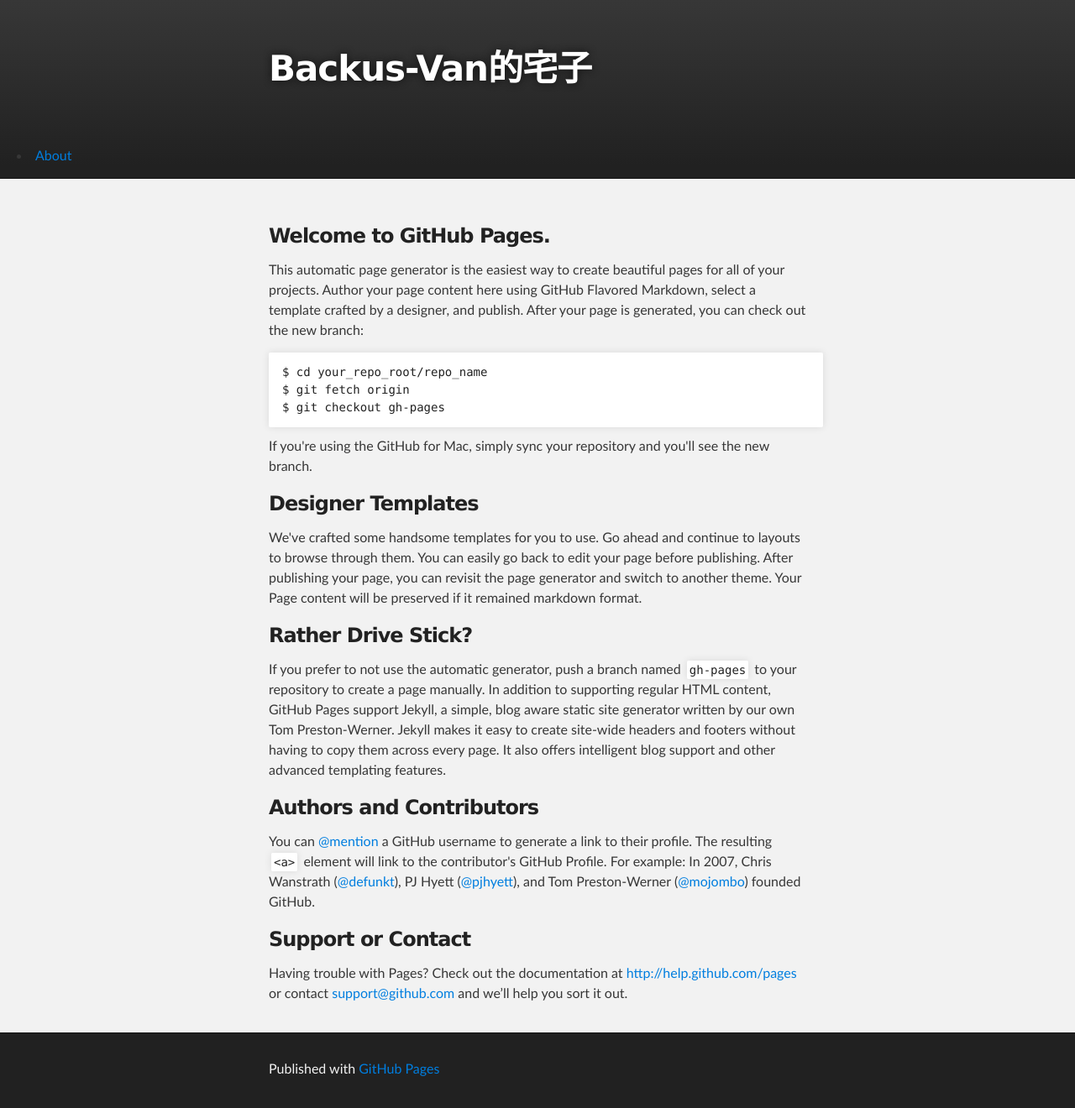
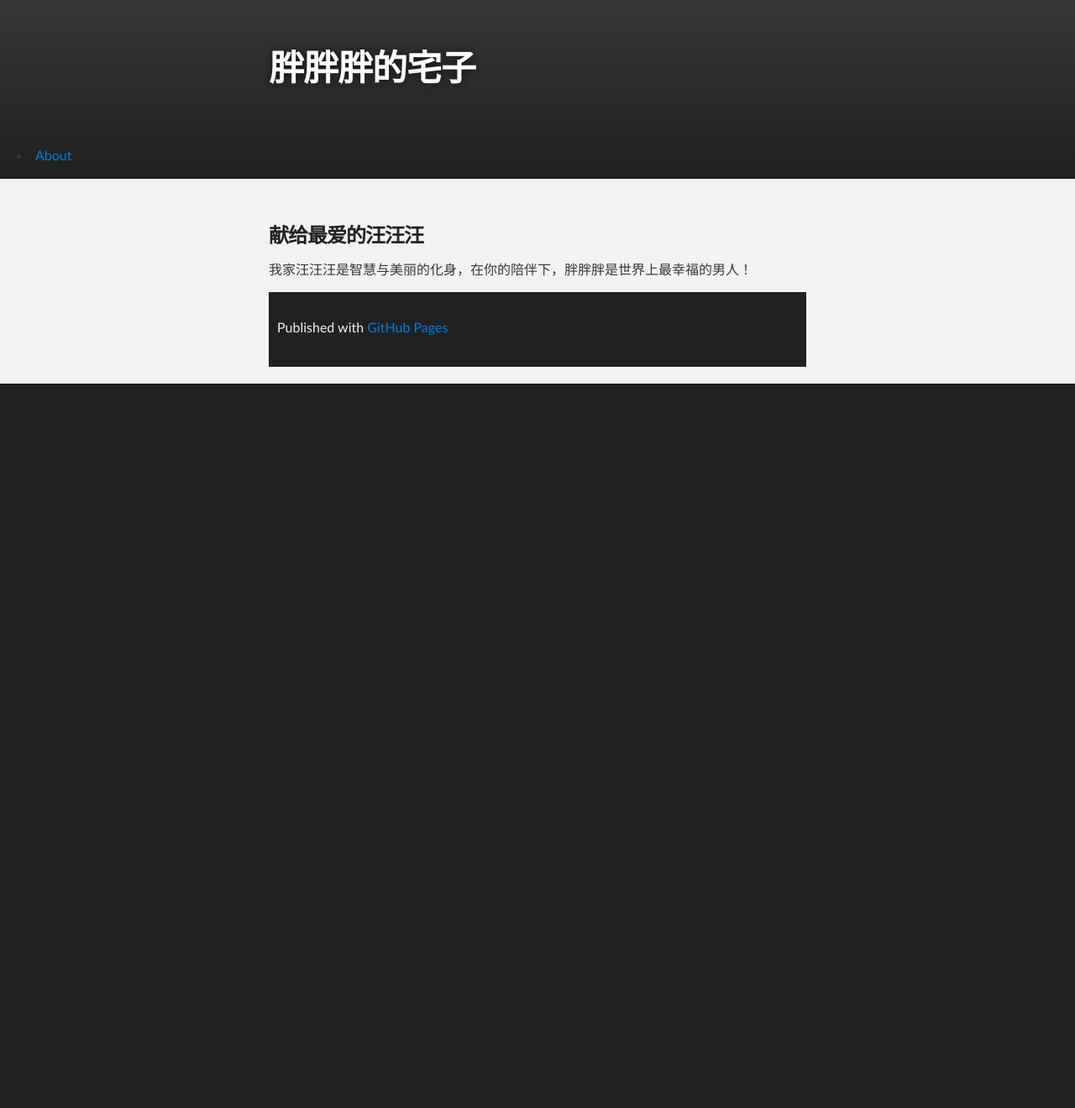
Before and after one commit to backus-van/backus-van.github.io, a plain HTML site: page index.html in a window 1280 px wide. Shown: the whole page at 84% size. After the commit the page ends 800 px from the top, so only its background shows below. Drawn offline with Linux system fonts and the light colour scheme.

Commit message:
Update index.html

```diff
--- a/index.html
+++ b/index.html
@@ -8,7 +8,7 @@
 
     <link rel="stylesheet" type="text/css" media="screen" href="stylesheets/stylesheet.css">
 
-    <title>Backus-Van的宅子</title>
+    <title>胖胖胖的宅子</title>
   </head>
 
   <body>
@@ -17,7 +17,7 @@
     <div id="header_wrap" class="outer">
         <header class="inner">
 
-          <h1 id="project_title">Backus-Van的宅子</h1>
+          <h1 id="project_title">胖胖胖的宅子</h1>
           <h2 id="project_tagline"></h2>
 
         </header>
@@ -32,38 +32,10 @@
     <div id="main_content_wrap" class="outer">
       <section id="main_content" class="inner">
         <h3>
-<a name="welcome-to-github-pages" class="anchor" href="#welcome-to-github-pages"><span class="octicon octicon-link"></span></a>Welcome to GitHub Pages.</h3>
+<a name="welcome-to-github-pages" class="anchor" href="#welcome-to-github-pages"><span class="octicon octicon-link"></span></a>献给最爱的汪汪汪</h3>
 
-<p>This automatic page generator is the easiest way to create beautiful pages for all of your projects. Author your page content here using GitHub Flavored Markdown, select a template crafted by a designer, and publish. After your page is generated, you can check out the new branch:</p>
+<p>我家汪汪汪是智慧与美丽的化身，在你的陪伴下，胖胖胖是世界上最幸福的男人！</p>
 
-<pre><code>$ cd your_repo_root/repo_name
-$ git fetch origin
-$ git checkout gh-pages
-</code></pre>
-
-<p>If you're using the GitHub for Mac, simply sync your repository and you'll see the new branch.</p>
-
-<h3>
-<a name="designer-templates" class="anchor" href="#designer-templates"><span class="octicon octicon-link"></span></a>Designer Templates</h3>
-
-<p>We've crafted some handsome templates for you to use. Go ahead and continue to layouts to browse through them. You can easily go back to edit your page before publishing. After publishing your page, you can revisit the page generator and switch to another theme. Your Page content will be preserved if it remained markdown format.</p>
-
-<h3>
-<a name="rather-drive-stick" class="anchor" href="#rather-drive-stick"><span class="octicon octicon-link"></span></a>Rather Drive Stick?</h3>
-
-<p>If you prefer to not use the automatic generator, push a branch named <code>gh-pages</code> to your repository to create a page manually. In addition to supporting regular HTML content, GitHub Pages support Jekyll, a simple, blog aware static site generator written by our own Tom Preston-Werner. Jekyll makes it easy to create site-wide headers and footers without having to copy them across every page. It also offers intelligent blog support and other advanced templating features.</p>
-
-<h3>
-<a name="authors-and-contributors" class="anchor" href="#authors-and-contributors"><span class="octicon octicon-link"></span></a>Authors and Contributors</h3>
-
-<p>You can <a href="https://github.com/blog/821" class="user-mention">@mention</a> a GitHub username to generate a link to their profile. The resulting <code>&lt;a&gt;</code> element will link to the contributor's GitHub Profile. For example: In 2007, Chris Wanstrath (<a href="https://github.com/defunkt" class="user-mention">@defunkt</a>), PJ Hyett (<a href="https://github.com/pjhyett" class="user-mention">@pjhyett</a>), and Tom Preston-Werner (<a href="https://github.com/mojombo" class="user-mention">@mojombo</a>) founded GitHub.</p>
-
-<h3>
-<a name="support-or-contact" class="anchor" href="#support-or-contact"><span class="octicon octicon-link"></span></a>Support or Contact</h3>
-
-<p>Having trouble with Pages? Check out the documentation at <a href="http://help.github.com/pages">http://help.github.com/pages</a> or contact <a href="mailto:support@github.com">support@github.com</a> and we’ll help you sort it out.</p>
-      </section>
-    </div>
 
     <!-- FOOTER  -->
     <div id="footer_wrap" class="outer">
```
